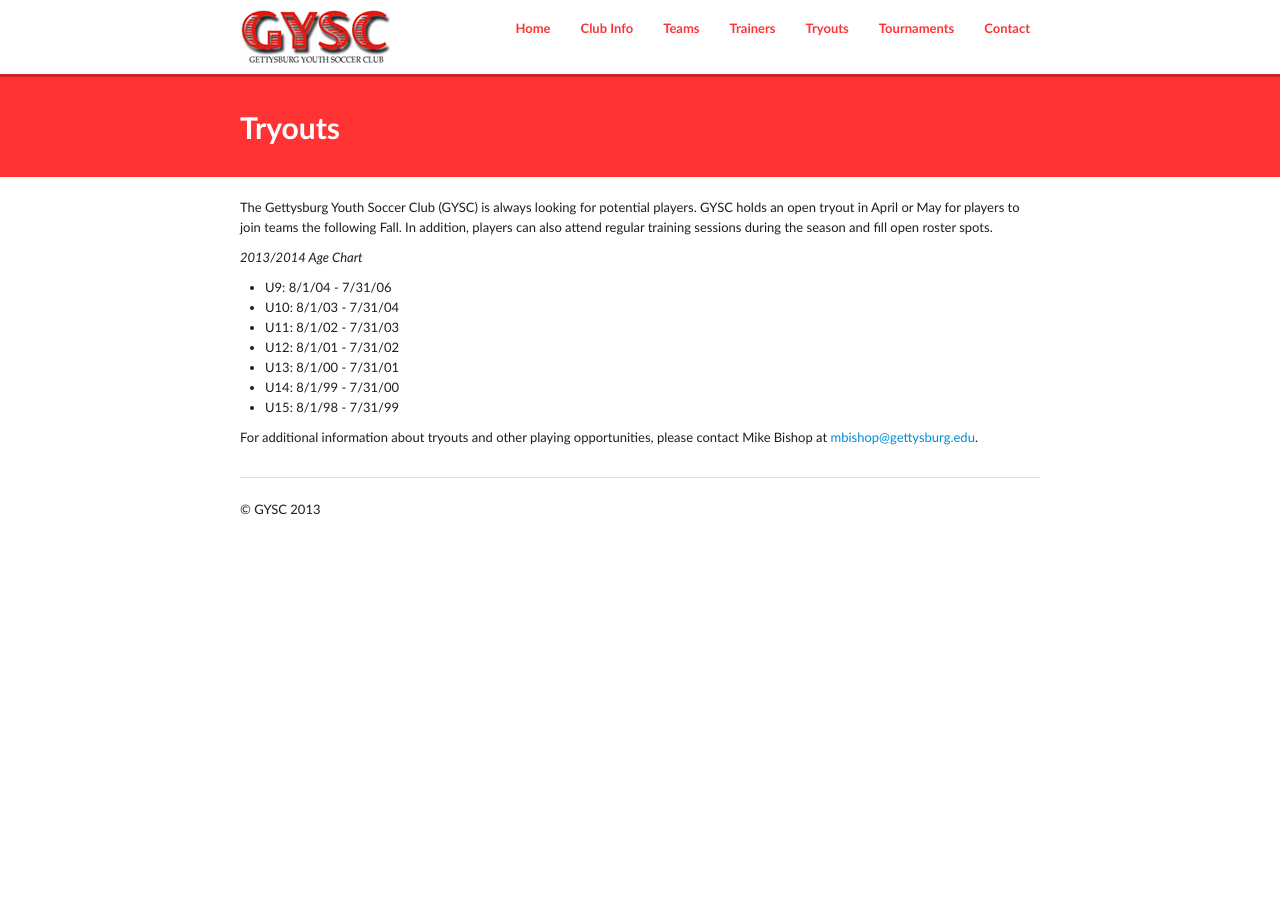
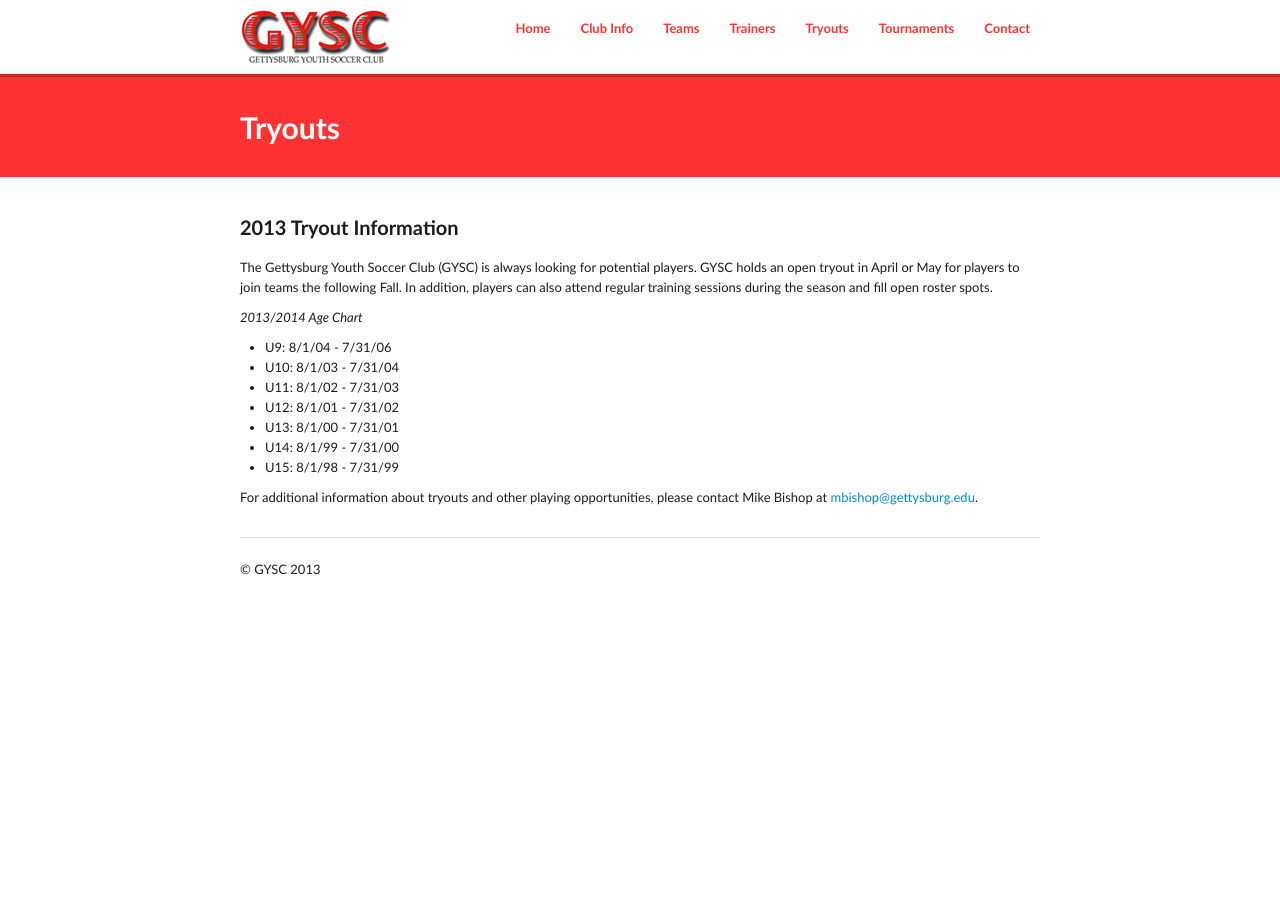
Before and after one commit to GYSC/gysc.github.com, a Jekyll site: the page built from tryouts.md, in a window 1280 px wide. Built offline with Jekyll 4.4.1, drawn with Linux system fonts in a browser that asks for light colours; Markdown is read by kramdown in place of the engine named in the settings.

Commit message:
Update tryouts.md

```diff
--- a/tryouts.md
+++ b/tryouts.md
@@ -5,6 +5,7 @@ img:
 tags: gettysburg youth soccer club, gettysburg, youth, soccer, club, tryouts
 permalink: /tryouts/
 ---
+###2013 Tryout Information
 The Gettysburg Youth Soccer Club (GYSC) is always looking for potential players. GYSC holds an open tryout in April or May for players to join teams the following Fall. In addition, players can also attend regular training sessions during the season and fill open roster spots.
 
 *2013/2014 Age Chart*
```
